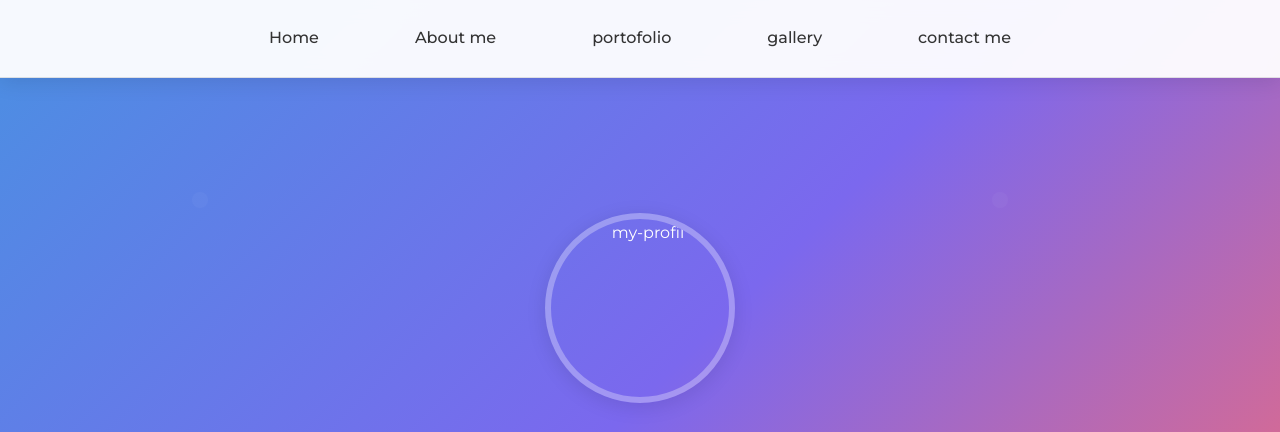
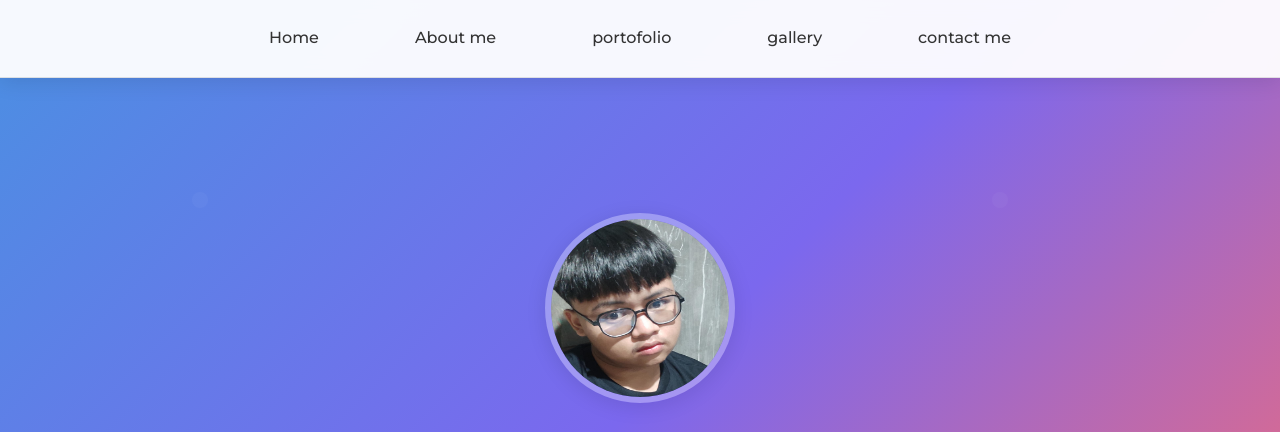
Before and after one commit to bimbimm25/tugas-bima, a plain HTML site: page index.html in a window 1280 px wide. Shown: the top 432 px of the page. Drawn offline with Linux system fonts and the light colour scheme; the site is published under a folder, as on GitHub Pages, so addresses that start at the root find nothing.

Commit message:
Update index.html

```diff
--- a/index.html
+++ b/index.html
@@ -18,7 +18,7 @@
     </div>
     <header id="home">
       <img
-        src="/my-photo.jpeg"
+        src="my-photo.jpeg"
         alt="my-profil"
       />
       <h1>Welcome to my website</h1>
```
